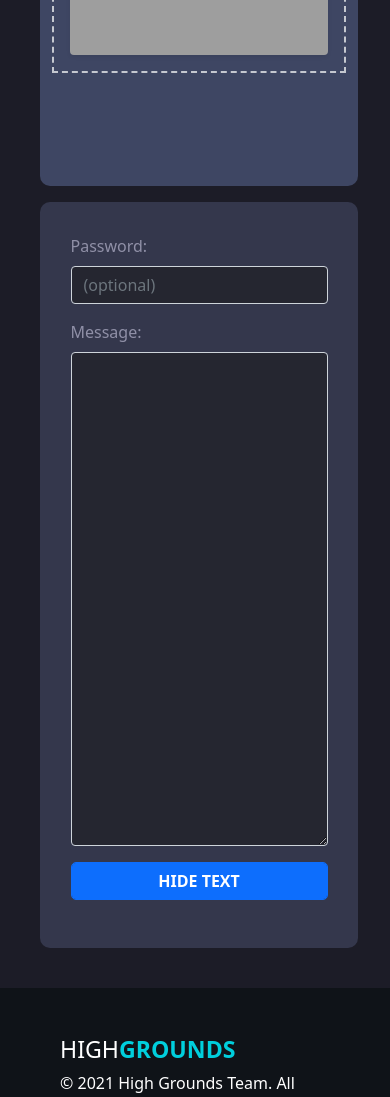
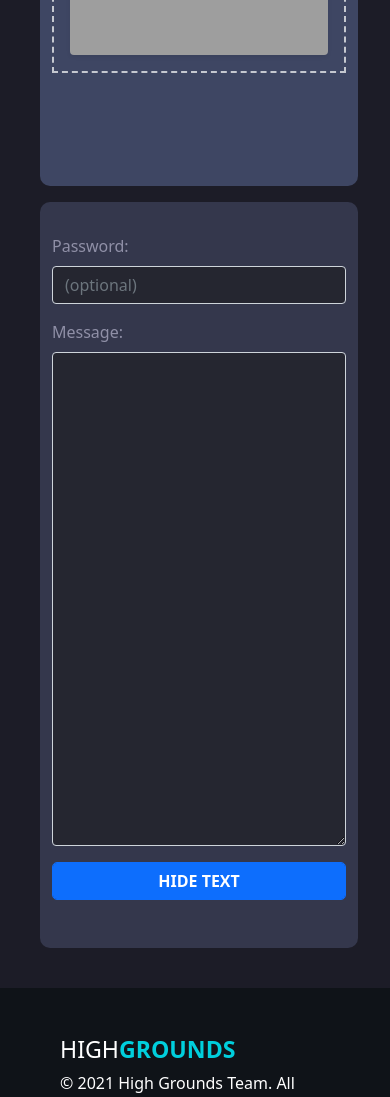
Before and after one commit to paucabral/Image-Steganography-Tool, a Flask app: page /text-to-image/encode in a window 390 px wide. Shown: the part 603-1700 px from the top of the page. Run offline with Flask 2, Linux system fonts and the light colour scheme; some libraries are stand-ins or nearby versions; grey boxes are pictures that could not be loaded.

Commit message:
Fixed responsiveness in text to image encode form.

```diff
--- a/templates/text-to-image-encode.html
+++ b/templates/text-to-image-encode.html
@@ -36,7 +36,7 @@
         </div>
       </div>
       <div class="col-sm card-form d-flex justify-content-center">
-        <div class="col-sm-12">
+        <div class="col">
           <div class="row">
             <div class="mb-3">
               <label for="exampleFormControlInput1" class="form-label">Password:</label>
```
